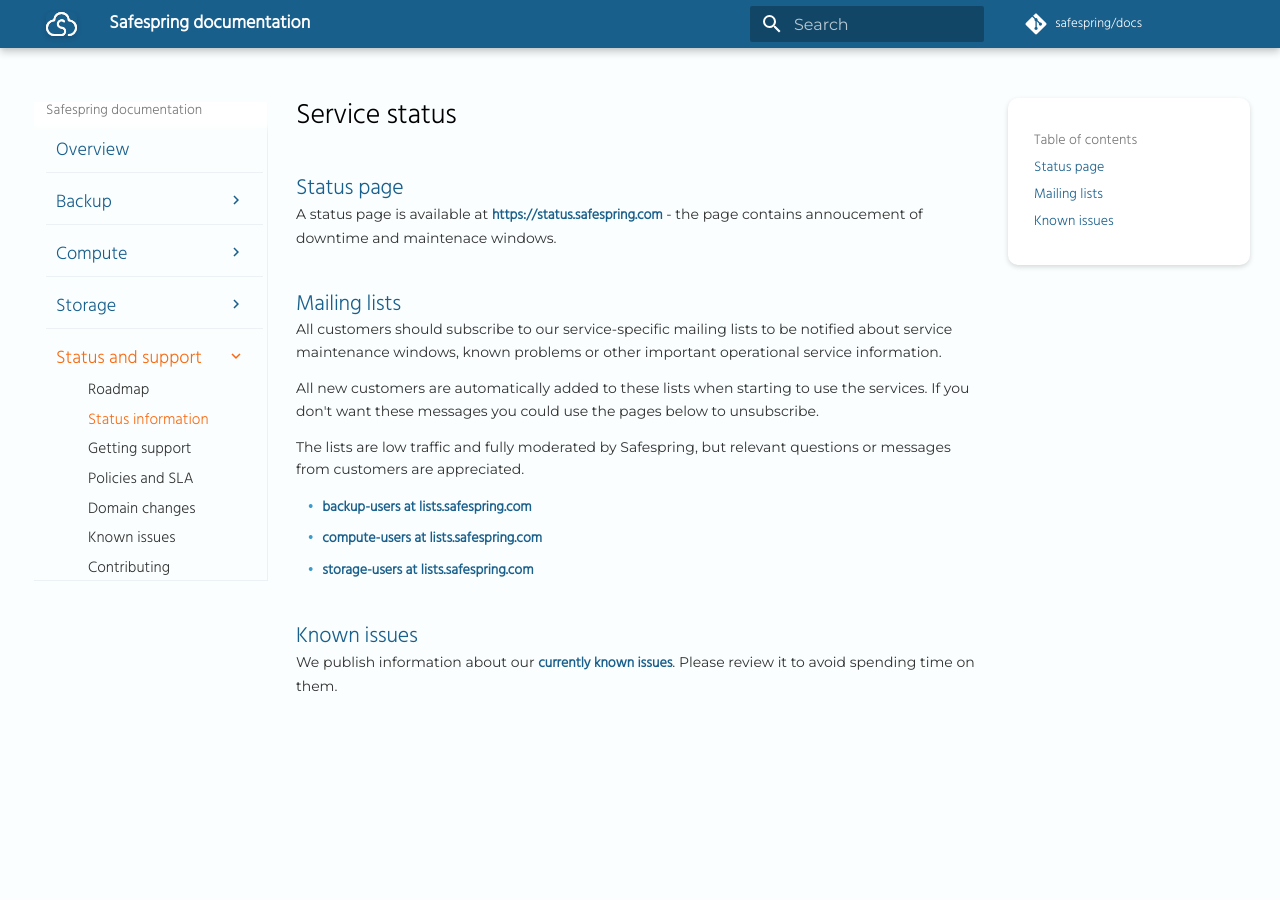
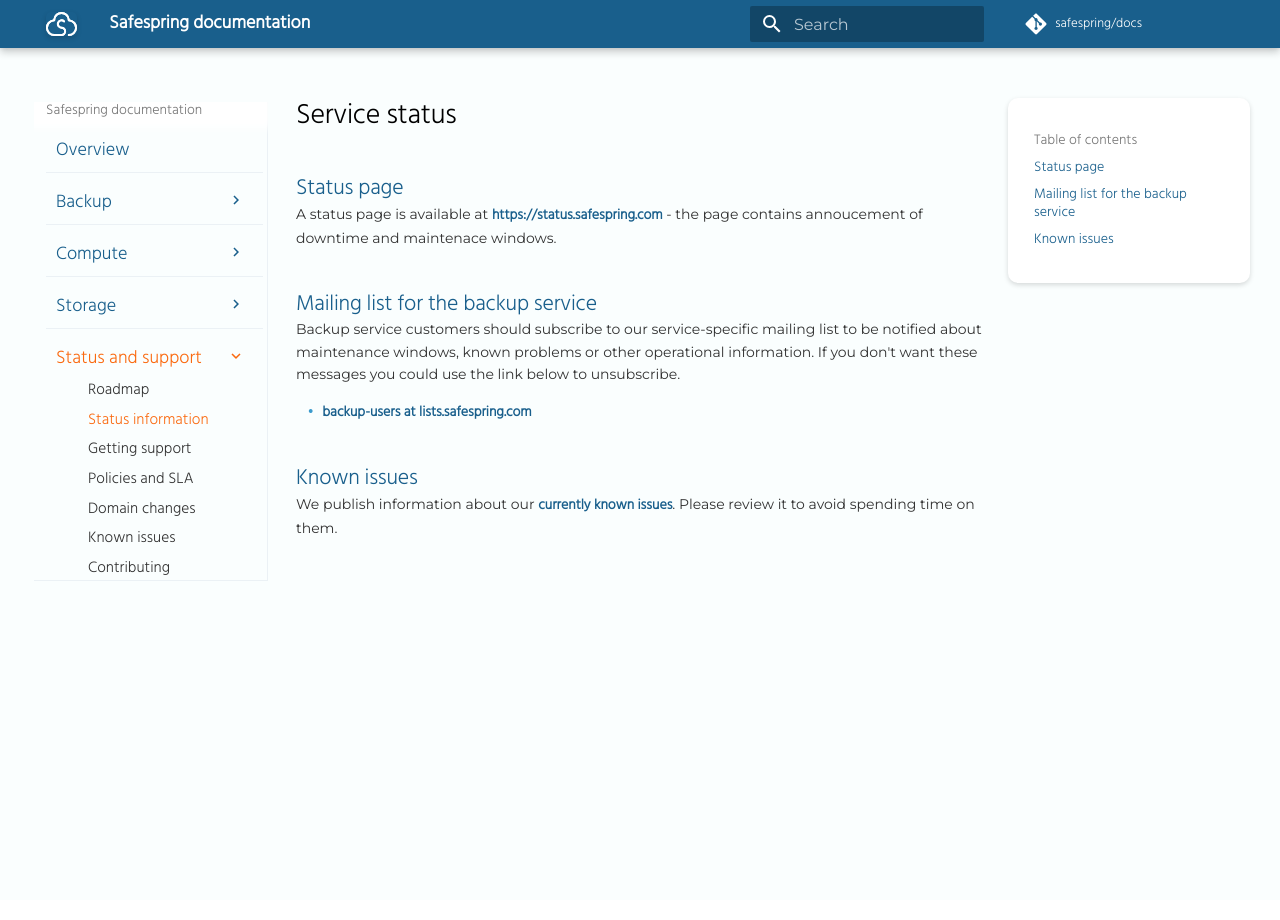
Before and after one commit to safespring/docs, an MkDocs documentation site: the page built from content/service/status.md, in a window 1280 px wide. Built offline with MkDocs 1.6.1 and Material for MkDocs 9.7.7, drawn with Linux system fonts in a browser that asks for light colours; a script that is not in the unit is left out; comment, search, counter and statistics services are not loaded; old or Windows-style settings are respelled for this version of MkDocs.

Commit message:
Remove compute and storage mailing list
These mailing lists are not used or maintained. They are also not
relevant enough to function properly for a customer across all our
sites. We'll need to replace them with per-service/site alerting and
messaging.

```diff
--- a/content/service/status.md
+++ b/content/service/status.md
@@ -5,26 +5,16 @@
 A status page is available at https://status.safespring.com - the page contains
 annoucement of downtime and maintenace windows.
 
-## Mailing lists
+## Mailing list for the backup service
 
-All customers should subscribe to our service-specific mailing lists to be
-notified about service maintenance windows, known problems or other important
-operational service information.
-
-All new customers are automatically added to these lists when starting to use
-the services. If you don't want these messages you could use the pages below to
+Backup service customers should subscribe to our service-specific mailing list
+to be notified about maintenance windows, known problems or other operational
+information. If you don't want these messages you could use the link below to
 unsubscribe.
 
-The lists are low traffic and fully moderated by Safespring, but relevant
-questions or messages from customers are appreciated.
-
 * [backup-users at lists.safespring.com][backup-users]
-* [compute-users at lists.safespring.com][compute-users]
-* [storage-users at lists.safespring.com][storage-users]
 
 [backup-users]: https://lists.safespring.com/mailman/listinfo/backup-users
-[compute-users]: https://lists.safespring.com/mailman/listinfo/compute-users
-[storage-users]: https://lists.safespring.com/mailman/listinfo/storage-users
 
 ## Known issues
 
```
